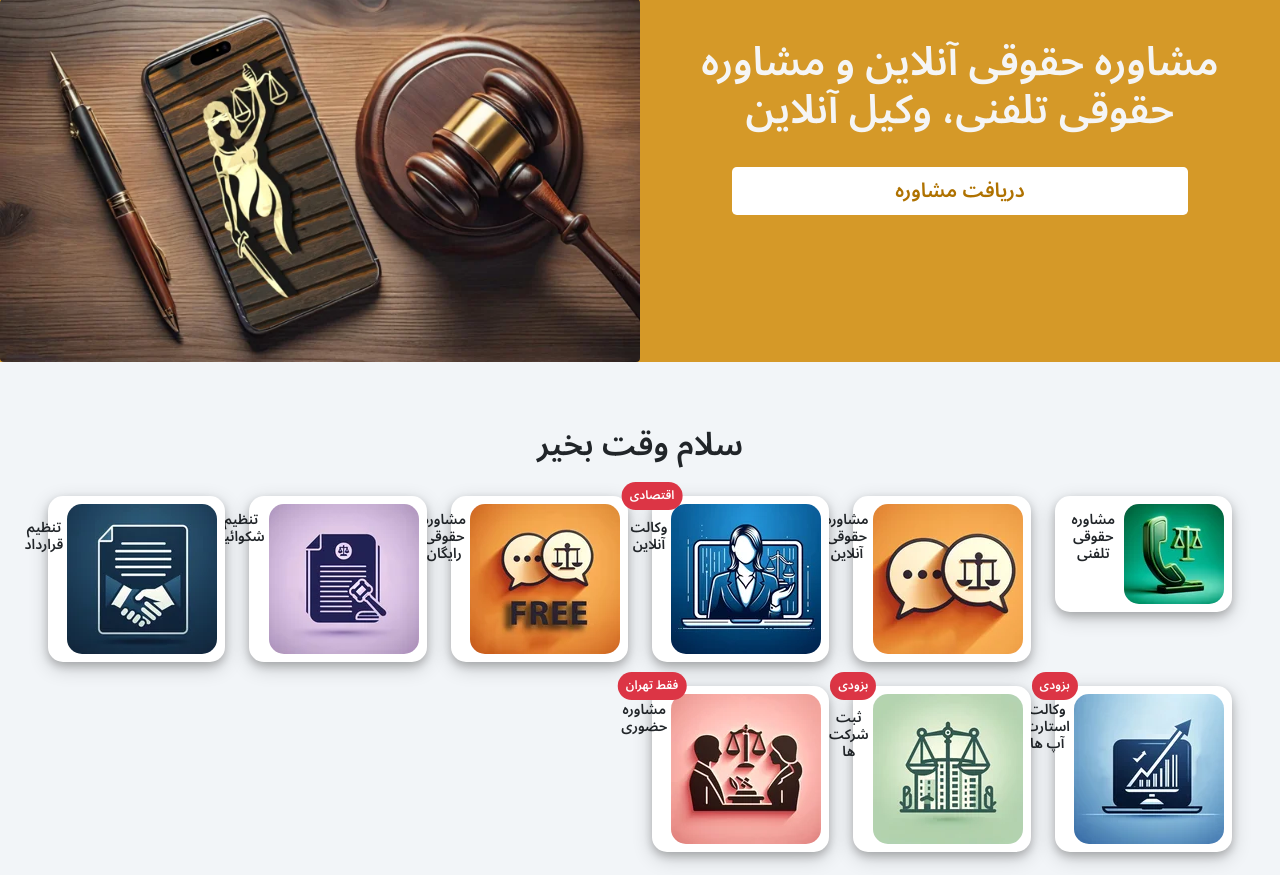
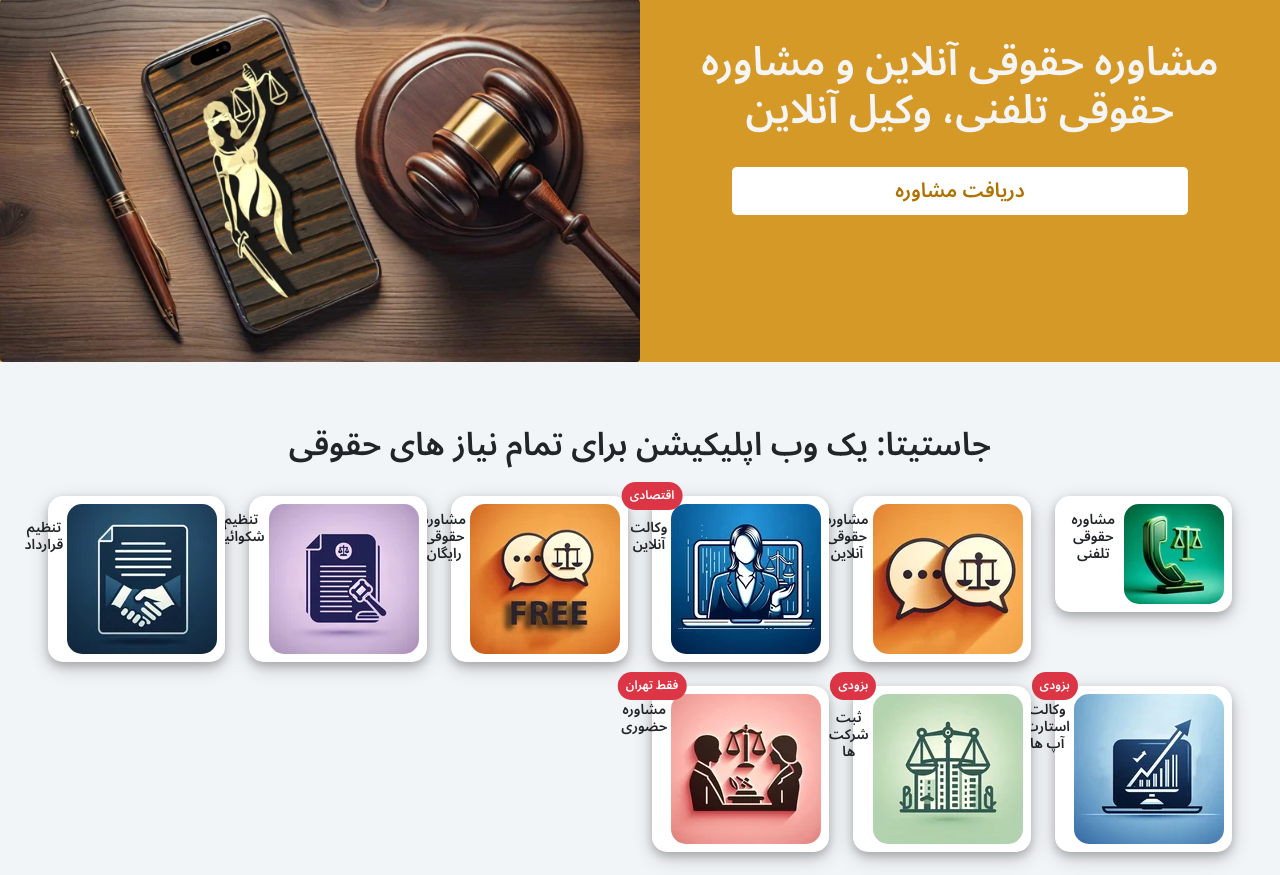
Before and after one commit to justita-app/justita-django, a Django app: page / in a window 1280 px wide. Shown: the part 61-936 px from the top of the page. Run offline with Django 4.2, Linux system fonts and the light colour scheme.

Commit message:
revere test

```diff
--- a/base/templates/base/home.html
+++ b/base/templates/base/home.html
@@ -142,7 +142,7 @@
     <section id="itemsSection" class="px-5 pt-5 pb-4 mb-5">
       <div>
         <h2 class="text-center my-3 pb-3">
-          سلام وقت بخیر
+          جاستیتا: یک وب اپلیکیشن برای تمام نیاز های حقوقی
         </h2>
         <div class="row text-center g-4">
 
```
